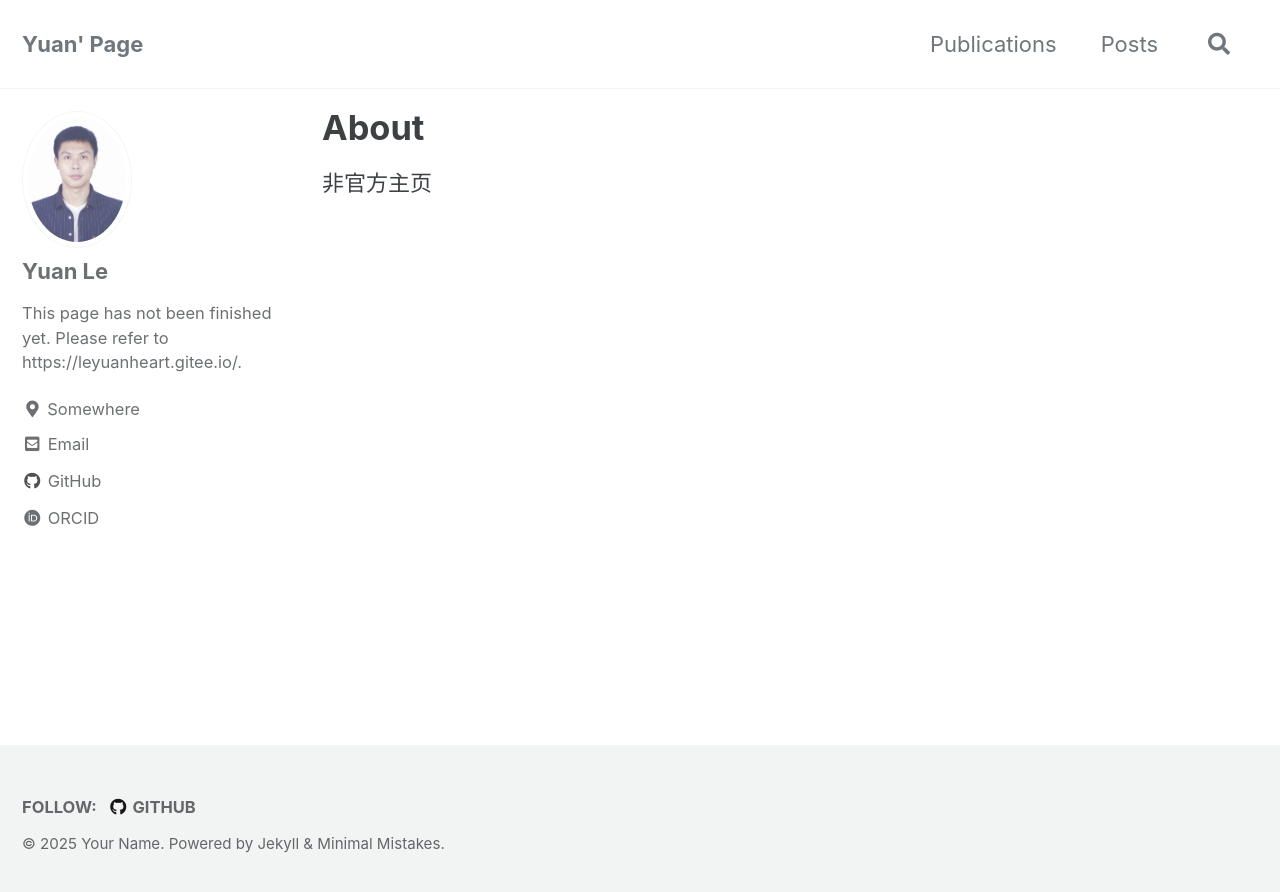
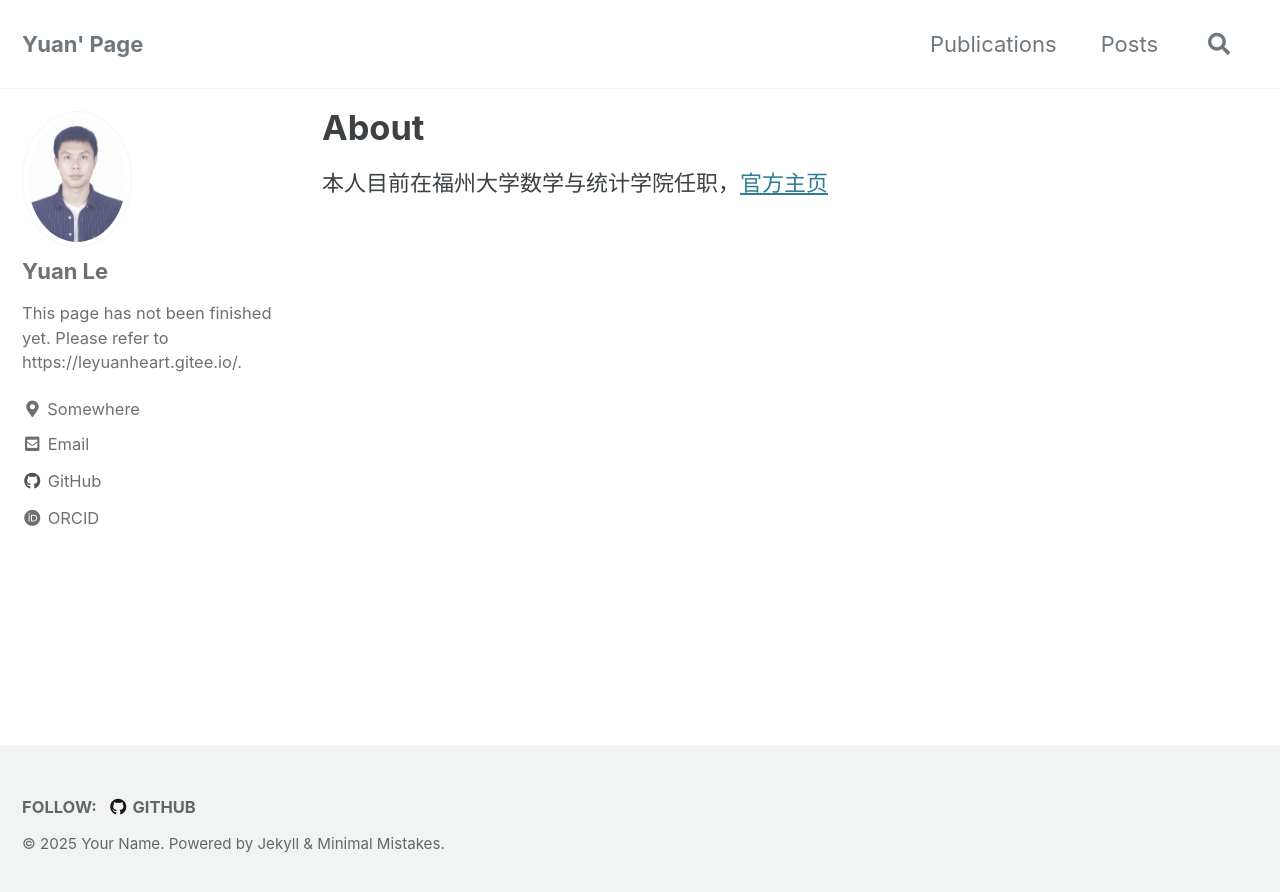
Before and after one commit to leyuanheart/leyuanheart.github.io, a Jekyll site: the page built from _pages/about.md, in a window 1280 px wide. Shown: the top 892 px of the page. Built offline with Jekyll 4.4.1, drawn with Linux system fonts in a browser that asks for light colours; cached includes are drawn as plain includes.

Commit message:
Update about.md

```diff
--- a/_pages/about.md
+++ b/_pages/about.md
@@ -5,4 +5,4 @@ title: "About"
 classes: wide
 ---
 
-非官方主页
+本人目前在福州大学数学与统计学院任职，[官方主页](https://math.fzu.edu.cn/info/1099/7566.htm)
```
